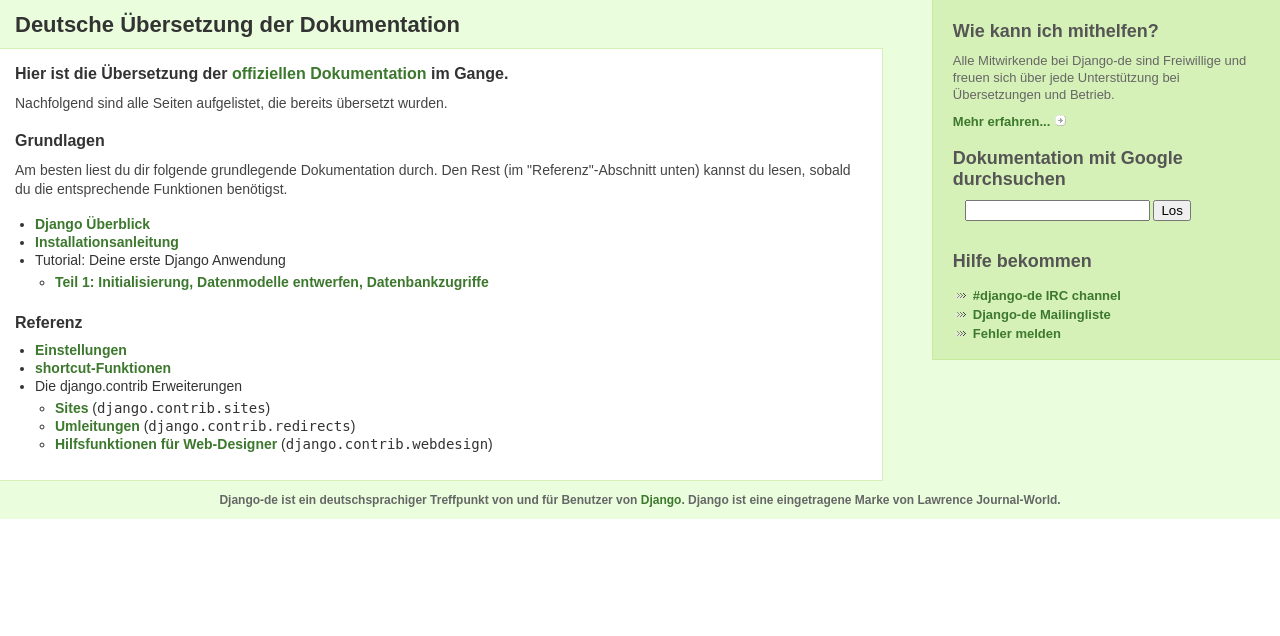
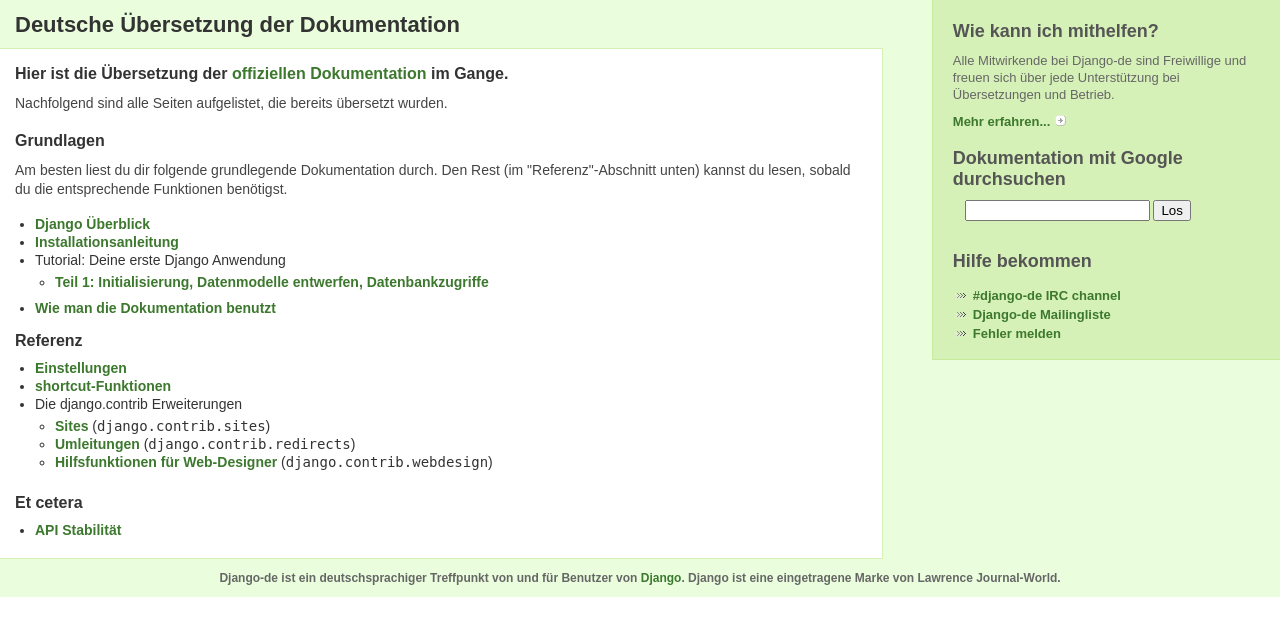
Before and after one commit to jezdez/django-de, a Django app: template django_de/apps/documentation/templates/documentation/index.html in a window 1280 px wide. Shown: the part 114-750 px from the top of the page. Run offline with Django 3.2, Linux system fonts and the light colour scheme; the template is opened without the code that fills it, so the values that code supplies are empty; parts of the project's set-up code (start-up, migrations or seed data) failed here and were passed over.

Commit message:
api_stability und documentation hinzugefügt
git-svn-id: https://www.django-de.org/svn/django/site/trunk@181 72ec9c59-00b0-4840-a13a-91ba528515d4

```diff
--- a/django_de/apps/documentation/templates/documentation/index.html
+++ b/django_de/apps/documentation/templates/documentation/index.html
@@ -36,6 +36,10 @@
                 </li>
             </ul>
         </li>
+        <li>
+            <a href="/documentation/documentation/" title="Eine kleine Dokumentation zur Dokumentation"
+            >Wie man die Dokumentation benutzt</a>
+        </li>
     </ul>
     <h2>Referenz</h2>
     <ul>
@@ -64,6 +68,13 @@
             </ul>
         </li>
     </ul>
+    <h2>Et cetera</h2>
+    <ul>
+        <li>
+            <a href="/documentation/api_stability/" title="Stabilität der Django APIs"
+            >API Stabilität</a>
+        </li>
+    </ul>
 </div>
 {% endblock %}
 
--- a/django_de/templates/download.html
+++ b/django_de/templates/download.html
@@ -34,7 +34,7 @@
         Die letzte offizielle Version ist <code>0.96.1</code>. Bitte beachte, dass wir
         eventuell noch Änderungen an der API vornehmen, bevor wir Version 1.0
         veröffentlichen. Bitte lies die Dokumentation zur
-        <a href="http://www.djangoproject.com/documentation/api_stability/">API-Stabilität</a>,
+        <a href="/documentation/api_stability/">API-Stabilität</a>,
         um mehr dazu zu erfahren. Alle Änderungen, die nicht mit einer älteren Version
         kompatibel sind, werden von uns <a href="http://code.djangoproject.com/wiki/BackwardsIncompatibleChanges"
         >detailiert dokumentiert</a>, um eine
--- a/django_de/urls.py
+++ b/django_de/urls.py
@@ -24,6 +24,8 @@
     '/documentation/redirects/',
     '/documentation/tutorial01/',
     '/documentation/sites/',
+    '/documentation/api_stability/',
+    '/documentation/documentation/',
 )
 
 sitemaps = {
```
